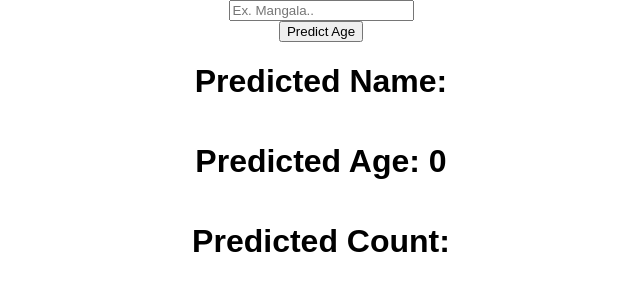
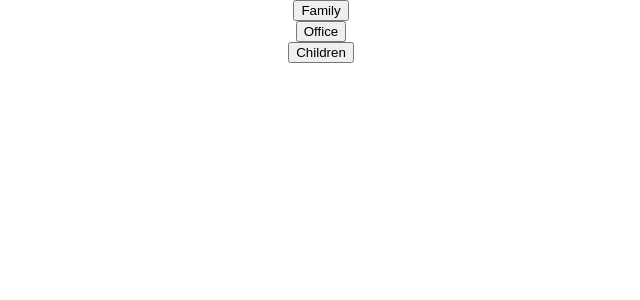
Before and after one commit to mangala-karunarathne/React-Refresh, a React (Create React App) app: page / in a window 1280 px wide. Shown: the top 300 px of the page, without its empty margins (319-959 px from the left). Built offline with nearby package versions, Linux system fonts and the light colour scheme.

Commit message:
CHG | Fetch Familly Excuse Data

```diff
--- a/src/App.js
+++ b/src/App.js
@@ -4,29 +4,42 @@ import Axios from "axios";
 
 function App() {
   const [name, setName] = useState("");
-  const [age, setAge] = useState(0);
-  const [result, setResult] = useState(0);
+  // const [age, setAge] = useState(0);
+  const [result, setResult] = useState("");
 
   const fetchData = () => {
-    Axios.get(`https://api.agify.io/?name=${name}`).then((res) => {
-      console.log(res.data.age);
-      setAge(res.data.age);
-      setResult(res.data);
+    Axios.get(`https://excuser-three.vercel.app/v1/excuse/${name}/`).then((res) => {
+
+      console.log(res.data[0].excuse);
+      // setAge(res.data.age);
+      setResult(res.data[0].excuse);
     });
   };
+  const handleFamilyClick = () => {
+    setName('family');
+  };
 
+  const handleFamillyButtonClick = () => {
+    handleFamilyClick();
+    fetchData();
+  };
+  const handleOfficeButtonClick = () => {
+    handleFamilyClick();
+    fetchData();
+  };
+  const handleChildrenButtonClick = () => {
+    handleFamilyClick();
+    fetchData();
+  };
   return (
     <div className="App">
-      <input
-        placeholder="Ex. Mangala.."
-        onChange={(event) => {
-          setName(event.target.value);
-        }}
-      />
-      <button onClick={fetchData}>Predict Age</button>
-      <h1>Predicted Name: {result.name} </h1>
-      <h1>Predicted Age: {age} </h1>
-      <h1>Predicted Count: {result.count} </h1>
+
+      <button onClick={handleFamillyButtonClick}>Family</button>
+      <button onClick={fetchData}>Office</button>
+      <button onClick={fetchData}>Children</button>
+      <div className="container">
+        <h1>{result}</h1>
+      </div>
     </div>
   );
 }
```
